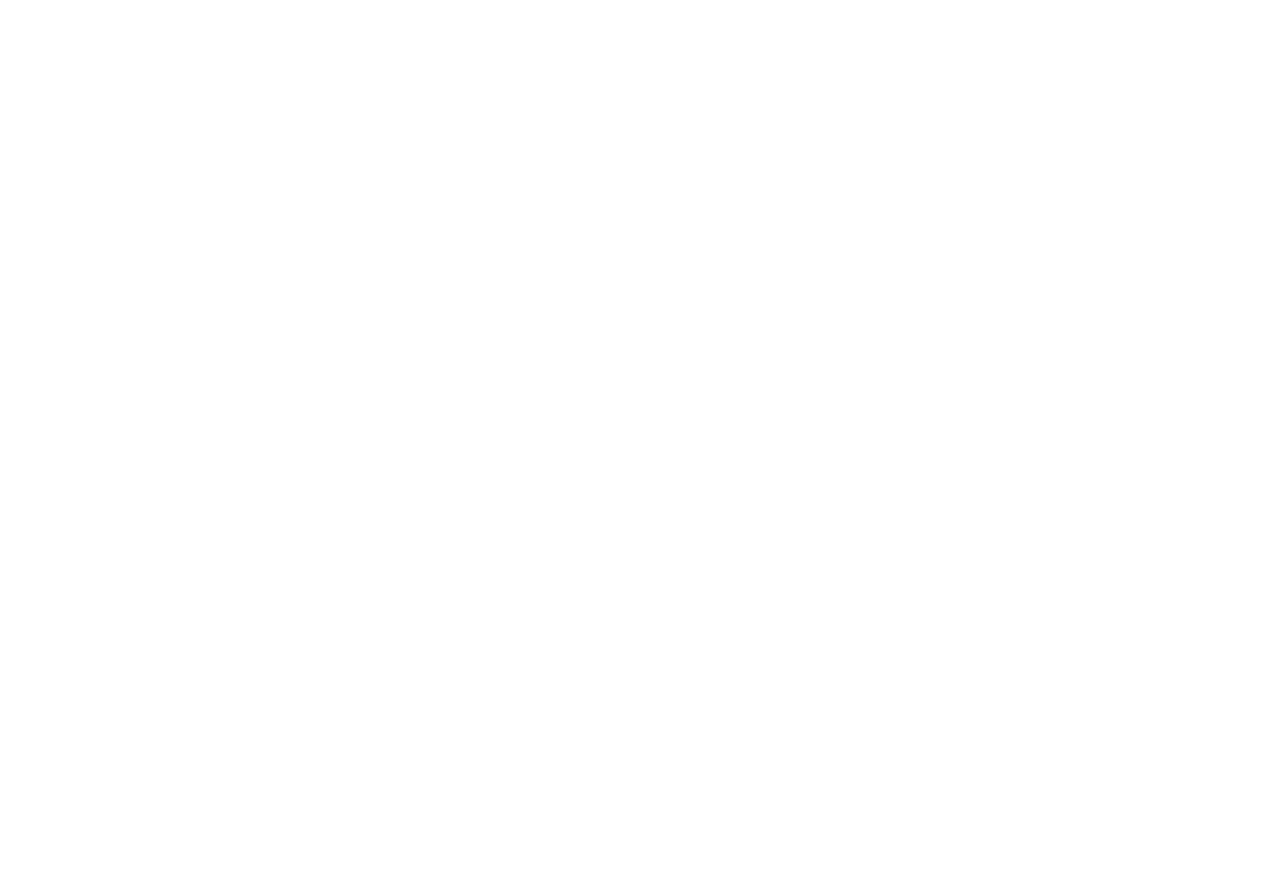
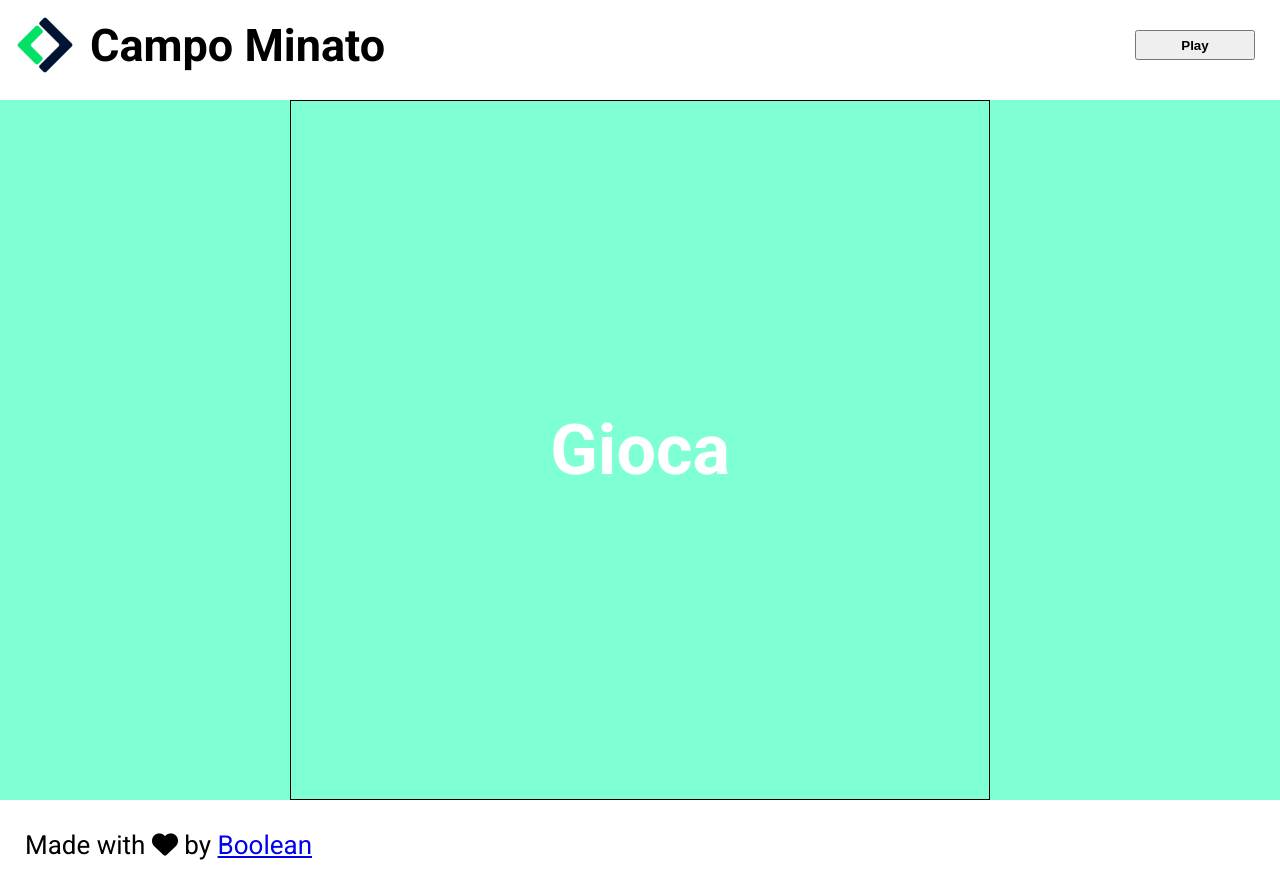
Before and after one commit to matteocicigoi/js-campominato-grid, a plain HTML site: page index.html in a window 1280 px wide. Before the commit the page ends 800 px from the top, so only its background shows below. Drawn offline with Linux system fonts and the light colour scheme.

Commit message:
feat: struttura html e css

```diff
--- a/css/style.css
+++ b/css/style.css
@@ -0,0 +1,77 @@
+/* reset */
+* {
+    margin: 0;
+    padding: 0;
+    box-sizing: border-box;
+}
+/* common */
+.flex{
+    display: flex;
+}
+body{
+    height: 100vh;
+    flex-direction: column;
+    font-family: 'Roboto', sans-serif;
+}
+
+/* header */
+header{
+ align-items: center;
+ padding-right: 25px;
+ padding-bottom: 10px;
+}
+
+header h1{
+    font-size: 2.8125rem;
+}
+
+header button{
+    margin-left: auto;
+    height: 30px;
+    width: 120px;
+    font-weight: 700;
+}
+
+header img{
+    height: 90px;
+    display: block;
+}
+
+/* main */
+main{
+    flex-grow: 1;
+    background-color: #7FFFD4;
+    justify-content: center;
+    align-items: center;
+}
+
+main .container{
+    width: 700px;
+    height: 700px;
+    flex-wrap: wrap;
+    align-content: flex-start;
+}
+main .container h2{
+    text-align: center;
+    color: white;
+    font-weight: bold;
+    font-size: 4.375rem;
+}
+main .cell{
+    border: 1px solid black;
+}
+main .cell.start{
+    width: 100%;
+    height: 100%;
+    justify-content: center;
+    align-items: center;
+}
+main .cell.s-10{
+    width: calc(100% / 10);
+    height: calc(100% / 10);
+}
+/* footer */
+footer{
+    padding: 30px 25px;
+    font-size: 1.625rem;
+}
--- a/index.html
+++ b/index.html
@@ -4,9 +4,30 @@
     <meta charset="UTF-8">
     <meta name="viewport" content="width=device-width, initial-scale=1.0">
     <title>Griglia Campo Minato</title>
+    <!-- Google Fonts-->
+    <link rel="preconnect" href="https://fonts.googleapis.com">
+    <link rel="preconnect" href="https://fonts.gstatic.com" crossorigin>
+    <link href="https://fonts.googleapis.com/css2?family=Roboto:wght@400;700;900&display=swap" rel="stylesheet">
+    <!-- Fine Google Fonts-->
+    <!-- Font Awesome -->
+    <link rel="stylesheet" href="https://cdnjs.cloudflare.com/ajax/libs/font-awesome/6.4.2/css/all.min.css" integrity="sha512-z3gLpd7yknf1YoNbCzqRKc4qyor8gaKU1qmn+CShxbuBusANI9QpRohGBreCFkKxLhei6S9CQXFEbbKuqLg0DA==" crossorigin="anonymous" referrerpolicy="no-referrer" />
+    <!-- Fine Font Awesome -->
     <link rel="stylesheet" href="css/style.css">
 </head>
-<body>
+<body class="flex">
+    <header class="flex">
+        <img src="img/logo.png" alt="logo">
+        <h1>Campo Minato</h1>
+        <button>Play</button>
+    </header>
+    <main class="flex">
+        <div class="container flex">
+            <div class="cell start flex"><h2>Gioca</h2></div>
+        </div>
+    </main>
+    <footer>
+        <span>Made with <i class="fa-solid fa-heart"></i> by <a href="#">Boolean</a></span>
+    </footer>
     <script src="js/main.js"></script>
 </body>
 </html>
```
Also changed, not shown: img/logo.png (added).
